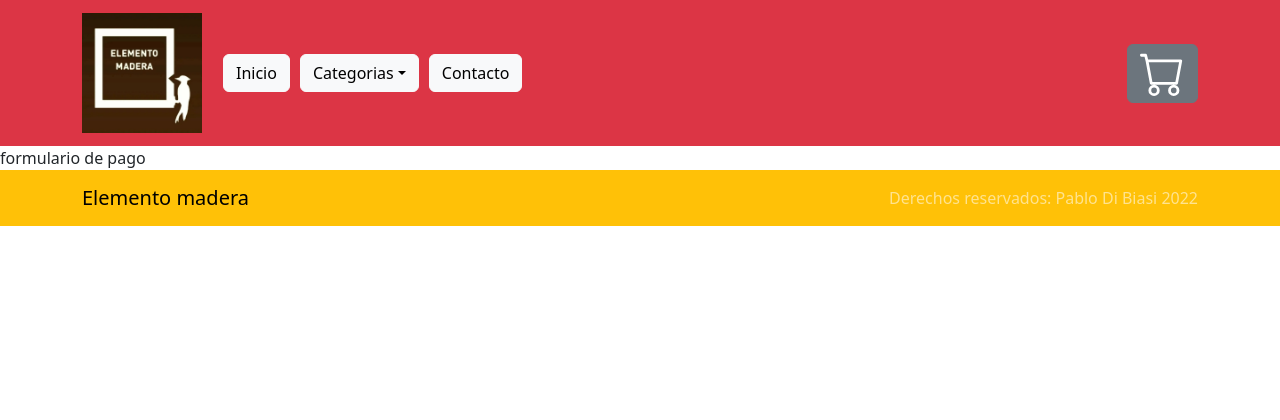
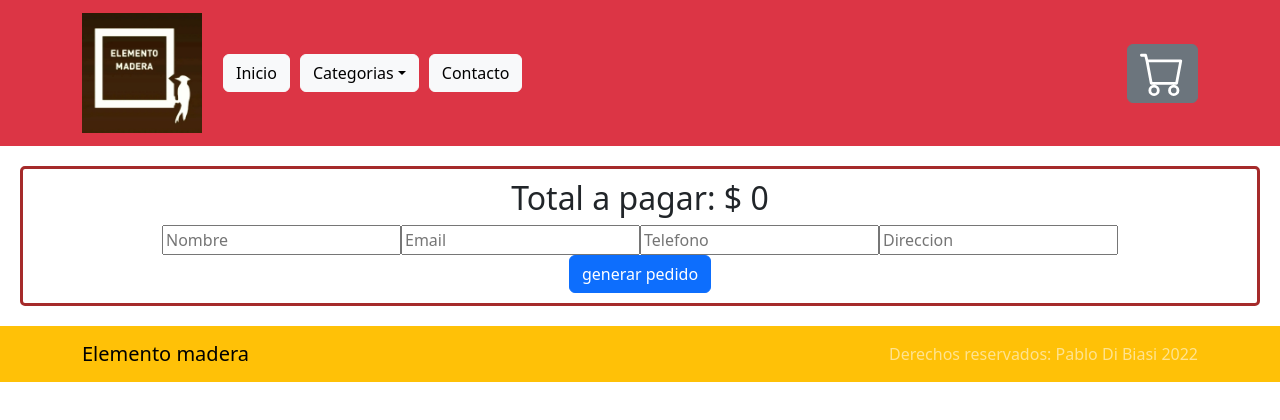
Before and after one commit to pablodibiasi/PreEntrega2DiBiasi, a React (Create React App) app: page /checkout in a window 1280 px wide. Shown: the top 420 px of the page. Built offline with nearby package versions, Linux system fonts and the light colour scheme.

Commit message:
validando form de pedido, clear cart

```diff
--- a/package.json
+++ b/package.json
@@ -14,6 +14,7 @@
     "react-dom": "^18.2.0",
     "react-router-dom": "^6.4.3",
     "react-scripts": "5.0.1",
+    "sweetalert": "^2.1.2",
     "web-vitals": "^2.1.4"
   },
   "scripts": {
--- a/src/components/Cart.jsx
+++ b/src/components/Cart.jsx
@@ -3,45 +3,10 @@ import { useCartContext } from '../context/CartContext'
 import ItemCart from './ItemCart'
 import { Link } from 'react-router-dom'
 import { Button } from 'react-bootstrap'
-import { addDoc, collection, getFirestore } from 'firebase/firestore'
-
-import { useState } from 'react'
 
 export default function Cart() {
   const { cart, totalPrice } = useCartContext()
-  const [nombre, setNombre] = useState('')
-  const [email, setEmail] = useState('')
-  const [telefono, setTelefono] = useState('')
-  const [direccion, setDireccion] = useState('')
 
-  const order = {
-    buyer: {
-      nombre: nombre,
-      email: email,
-      telefono: telefono,
-      direccion: direccion,
-    },
-    items: cart.map((product) => ({
-      id: product.id,
-      title: product.title,
-      price: product.price,
-      quantity: product.quantity,
-    })),
-    total: totalPrice(),
-  }
-
-  const handleClick = () => {
-    //instancia de firestore
-    const db = getFirestore()
-
-    //referencia a una collection
-    const ordersCollection = collection(db, 'orders')
-    //promesa addDoc
-
-    addDoc(ordersCollection, order).then(({ id }) => console.log(id))
-  }
-
-  console.log(order)
   if (cart.length === 0) {
     return (
       <div style={{ textAlign: 'center', margin: '20px' }}>
@@ -59,44 +24,12 @@ export default function Cart() {
         {cart.map((product) => (
           <ItemCart key={product.id} product={product} />
         ))}
-        <div
-          style={{
-            textAlign: 'center',
-            margin: '20px',
-            border: '3px solid brown',
-            borderRadius: 5,
-            padding: 10,
-          }}
-        >
-          {' '}
-          <h2>Total a pagar: $ {totalPrice()}</h2>
-          <div>
-            <input
-              placeholder="Nombre"
-              value={nombre}
-              onChange={(e) => setNombre(e.target.value)}
-            />
-            <input
-              placeholder="Email"
-              value={email}
-              onChange={(e) => setEmail(e.target.value)}
-            />
-            <input
-              placeholder="Telefono"
-              value={telefono}
-              onChange={(e) => setTelefono(e.target.value)}
-            />
-            <input
-              placeholder="Direccion"
-              value={direccion}
-              onChange={(e) => setDireccion(e.target.value)}
-            />
-          </div>
-          <Link to="/">
-            <Button onClick={handleClick}> generar pedido </Button>
-          </Link>
-        </div>
       </div>
+      <h2>Total a pagar: $ {totalPrice()}</h2>
+      <Link to="/checkout">
+        {' '}
+        <Button> ir al checkout</Button>
+      </Link>
     </>
   )
 }
--- a/src/components/Checkout.jsx
+++ b/src/components/Checkout.jsx
@@ -1,5 +1,120 @@
 import React from 'react'
+import { useCartContext } from '../context/CartContext'
+
+import { Link } from 'react-router-dom'
+import { Button } from 'react-bootstrap'
+import { addDoc, collection, getFirestore } from 'firebase/firestore'
+import swal from 'sweetalert'
+import { useState } from 'react'
 
 export default function Checkout() {
-  return <div>formulario de pago</div>
+  const { cart, totalPrice, clearCart } = useCartContext()
+  const [nombre, setNombre] = useState('')
+  const [email, setEmail] = useState('')
+  const [telefono, setTelefono] = useState('')
+  const [direccion, setDireccion] = useState('')
+  //validar email
+  function validateEmail(email) {
+    var reg = /^([A-Za-z0-9_\-\.])+\@([A-Za-z0-9_\-\.])+\.([A-Za-z]{2,4})$/
+    if (reg.test(email) == false) {
+      swal({
+        title: 'El formato de email no es valido',
+        text: 'ejemplo: nombre@mail.com',
+        icon: 'warning',
+        button: 'cerrar',
+        timer: 3000,
+      })
+      return false
+    }
+    return true
+  }
+
+  const order = {
+    buyer: {
+      nombre: nombre,
+      email: email,
+      telefono: telefono,
+      direccion: direccion,
+    },
+    items: cart.map((product) => ({
+      id: product.id,
+      title: product.title,
+      price: product.price,
+      quantity: product.quantity,
+    })),
+    total: totalPrice(),
+  }
+
+  const handleClick = () => {
+    //instancia de firestore
+    const db = getFirestore()
+
+    //referencia a una collection
+    const ordersCollection = collection(db, 'orders')
+    //promesa addDoc
+
+    if (!nombre || !email || !telefono || !direccion) {
+      swal({
+        title: 'completa los campos requeridos',
+        text: 'debes completar todos los campos',
+        icon: 'warning',
+        button: 'cerrar',
+        timer: 3000,
+      })
+      return
+    }
+    if (validateEmail(email) == false) {
+      return
+    }
+    addDoc(ordersCollection, order).then(
+      ({ id }) =>
+        swal({
+          icon: 'success',
+          title: 'pedido recibido con exito',
+          text: 'Su codigo de pedido es: ' + id,
+        }),
+      clearCart(),
+    )
+  }
+
+  console.log(order)
+
+  return (
+    <>
+      <div
+        style={{
+          textAlign: 'center',
+          margin: '20px',
+          border: '3px solid brown',
+          borderRadius: 5,
+          padding: 10,
+        }}
+      >
+        <h2>Total a pagar: $ {totalPrice()}</h2>
+        <div>
+          <input
+            placeholder="Nombre"
+            value={nombre}
+            onChange={(e) => setNombre(e.target.value)}
+          />
+          <input
+            placeholder="Email"
+            value={email}
+            onChange={(e) => setEmail(e.target.value)}
+          />
+          <input
+            placeholder="Telefono"
+            value={telefono}
+            onChange={(e) => setTelefono(e.target.value)}
+          />
+          <input
+            placeholder="Direccion"
+            value={direccion}
+            onChange={(e) => setDireccion(e.target.value)}
+          />
+        </div>
+        <Button onClick={handleClick}> generar pedido </Button>
+      </div>
+    </>
+  )
 }
```
Also changed, not shown: 2 other files (tests, documents, lock files or other folders).
